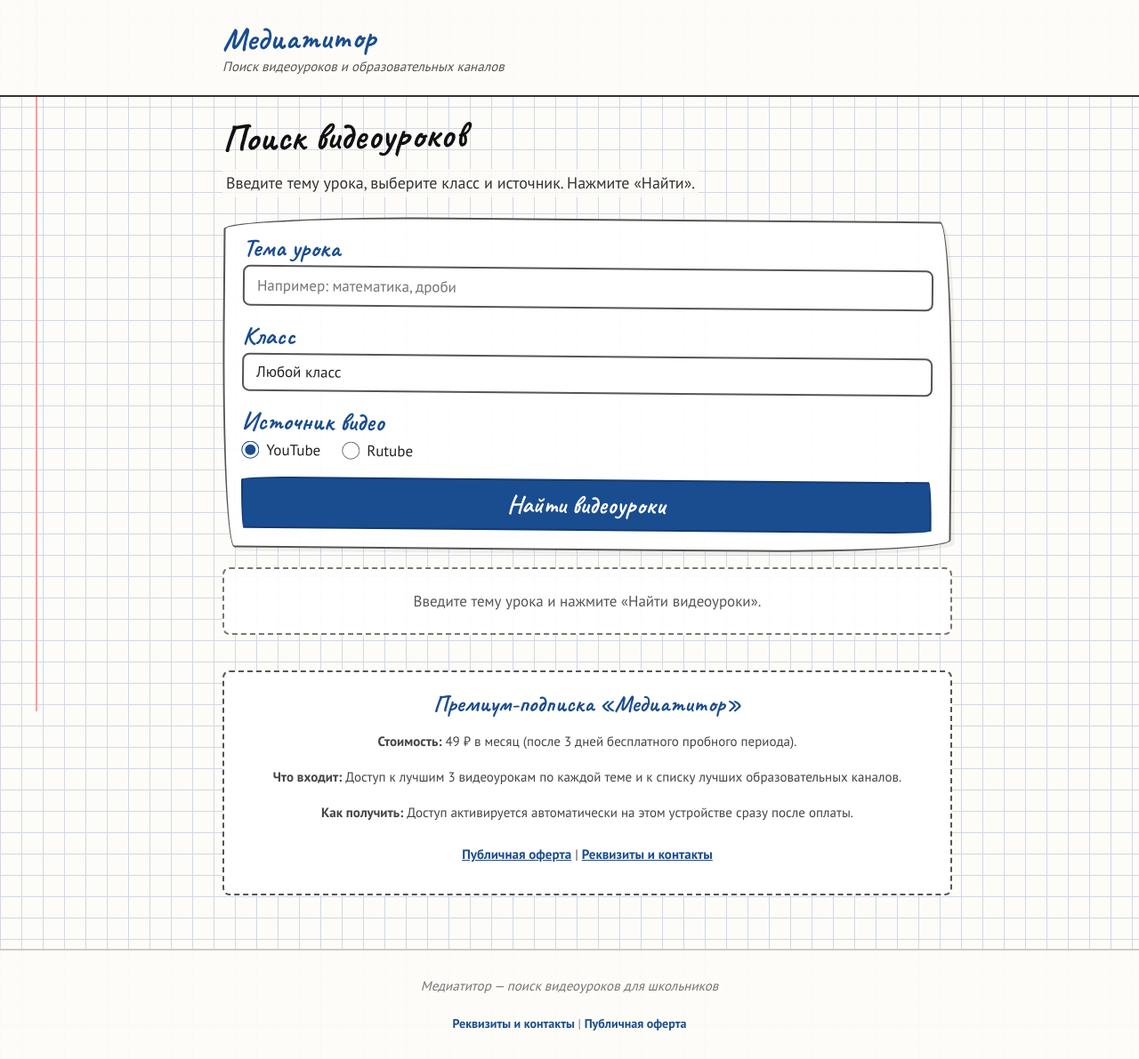
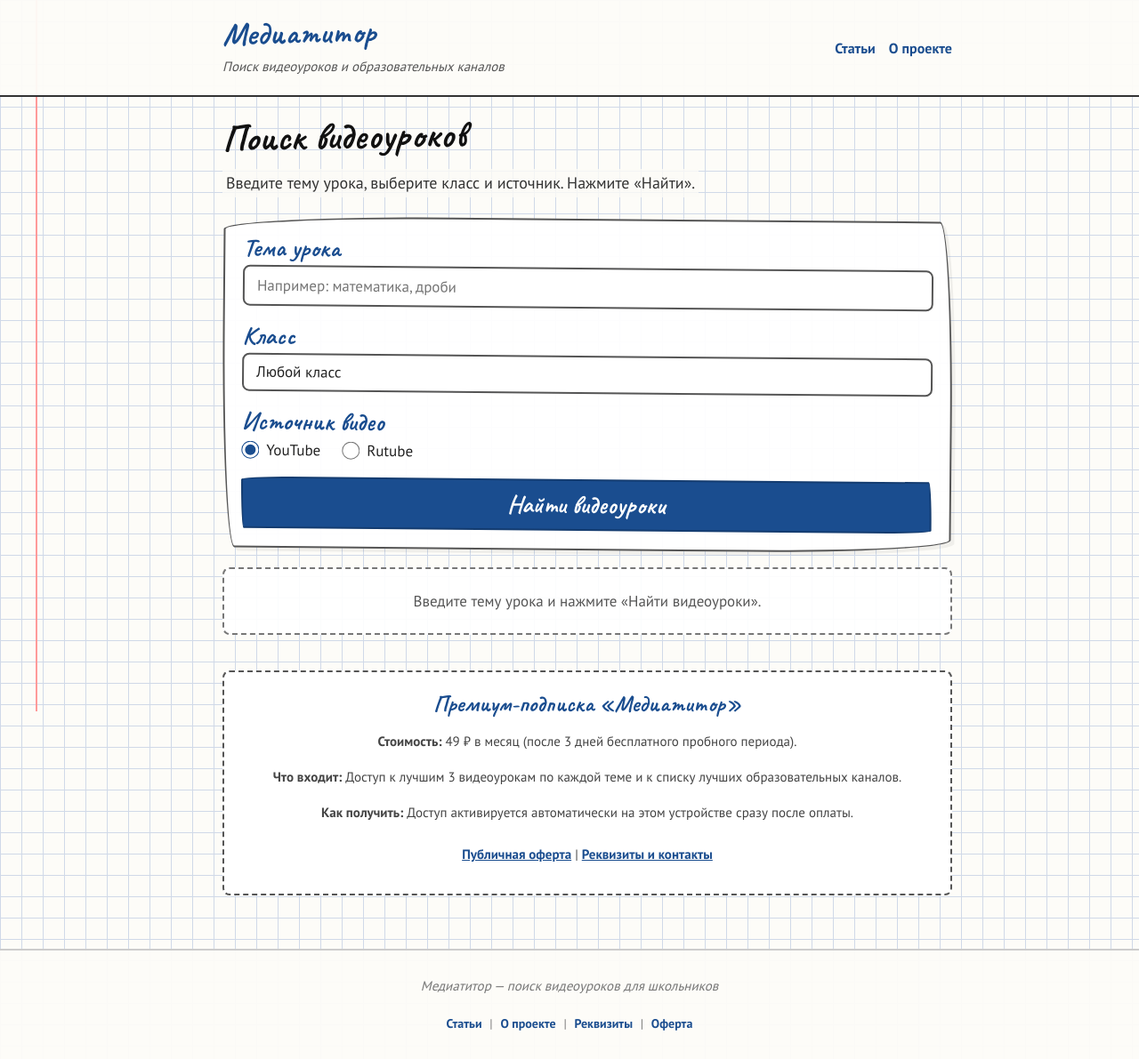
Before and after one commit to emkasemka7/videotitor1, a plain HTML site: page index.html in a window 1280 px wide. Shown: the whole page at 89% size. Drawn offline with Linux system fonts and the light colour scheme.

Commit message:
Update index.html

```diff
--- a/index.html
+++ b/index.html
@@ -12,11 +12,17 @@
   body { font-family: 'PT Sans', Arial, sans-serif; background-color: #fdfcf8; background-image: linear-gradient(to right, #d0d9e8 1px, transparent 1px), linear-gradient(to bottom, #d0d9e8 1px, transparent 1px); background-size: 24px 24px; color: #222222; line-height: 32px; font-size: 16px; position: relative; min-height: 100vh; overflow-x: hidden; }
   @media (min-width: 768px) { body::before { content: ''; position: fixed; top: 0; bottom: 0; left: 40px; width: 2px; background-color: #ff9a9a; z-index: 10; } }
   h1, .logo, .section-title, label, button, .vpn-box h3, .tariff-info h3 { font-family: 'Caveat', cursive; font-weight: 700; }
+
+  /* Обновленная шапка */
   header { border-bottom: 2px solid #333; background: rgba(253, 252, 248, 0.95); position: relative; z-index: 20; }
-  .header-inner { max-width: 900px; margin: 0 auto; padding: 16px 20px; display: flex; flex-direction: column; }
+  .header-inner { max-width: 900px; margin: 0 auto; padding: 16px 20px; display: flex; justify-content: space-between; align-items: center; flex-wrap: wrap; gap: 10px; }
   @media (min-width: 768px) { .header-inner { padding-left: 60px; } }
   .logo { font-size: 36px; color: #1a4d8f; transform: rotate(-1deg); display: inline-block; line-height: 1.2; }
   .header-note { font-size: 15px; color: #555555; font-style: italic; font-family: 'PT Sans', sans-serif; }
+  .header-nav { font-family: 'PT Sans', sans-serif; font-size: 16px; font-weight: bold; display: flex; gap: 15px; }
+  .header-nav a { color: #1a4d8f; text-decoration: none; }
+  .header-nav a:hover { text-decoration: underline; }
+
   main { max-width: 900px; margin: 0 auto; padding: 20px 16px 60px; position: relative; z-index: 10; }
   @media (min-width: 768px) { main { padding-left: 60px; padding-right: 20px; } }
   .title-wrap { position: relative; margin-bottom: 10px; }
@@ -110,8 +116,9 @@
   .tariff-info p { font-size: 15px; color: #444; margin-bottom: 8px; }
   .tariff-info a { color: #1a4d8f; font-weight: bold; }
 
+  /* Обновленный футер */
   footer { text-align: center; padding: 24px 20px; color: #777; font-size: 15px; border-top: 2px solid #ccc; font-style: italic; font-family: 'PT Sans', sans-serif; background: rgba(253, 252, 248, 0.95); position: relative; z-index: 20; }
-  footer a { color: #1a4d8f; text-decoration: none; font-weight: bold; }
+  footer a { color: #1a4d8f; text-decoration: none; font-weight: bold; margin: 0 5px; }
   footer a:hover { text-decoration: underline; }
 </style>
 </head>
@@ -119,8 +126,14 @@
 
 <header>
   <div class="header-inner">
-    <div class="logo">Медиатитор</div>
-    <div class="header-note">Поиск видеоуроков и образовательных каналов</div>
+    <div>
+      <div class="logo">Медиатитор</div>
+      <div class="header-note">Поиск видеоуроков и образовательных каналов</div>
+    </div>
+    <nav class="header-nav">
+      <a href="articles.html">Статьи</a>
+      <a href="about.html">О проекте</a>
+    </nav>
   </div>
 </header>
 
@@ -192,11 +205,14 @@
 
 </main>
 
+<!-- ОБНОВЛЕННЫЙ ФУТЕР -->
 <footer>
   <p style="margin-bottom: 10px;">Медиатитор — поиск видеоуроков для школьников</p>
   <p style="font-size: 14px; font-style: normal;">
-    <a href="requisites.html">Реквизиты и контакты</a> |
-    <a href="offer.html">Публичная оферта</a>
+    <a href="articles.html">Статьи</a> |
+    <a href="about.html">О проекте</a> |
+    <a href="requisites.html">Реквизиты</a> |
+    <a href="offer.html">Оферта</a>
   </p>
 </footer>
 
```
